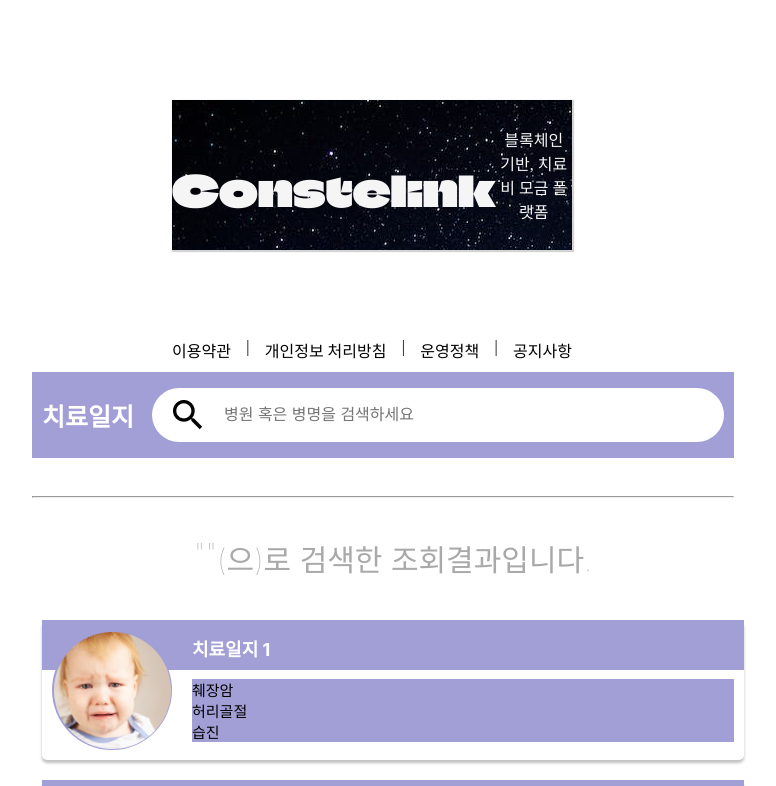
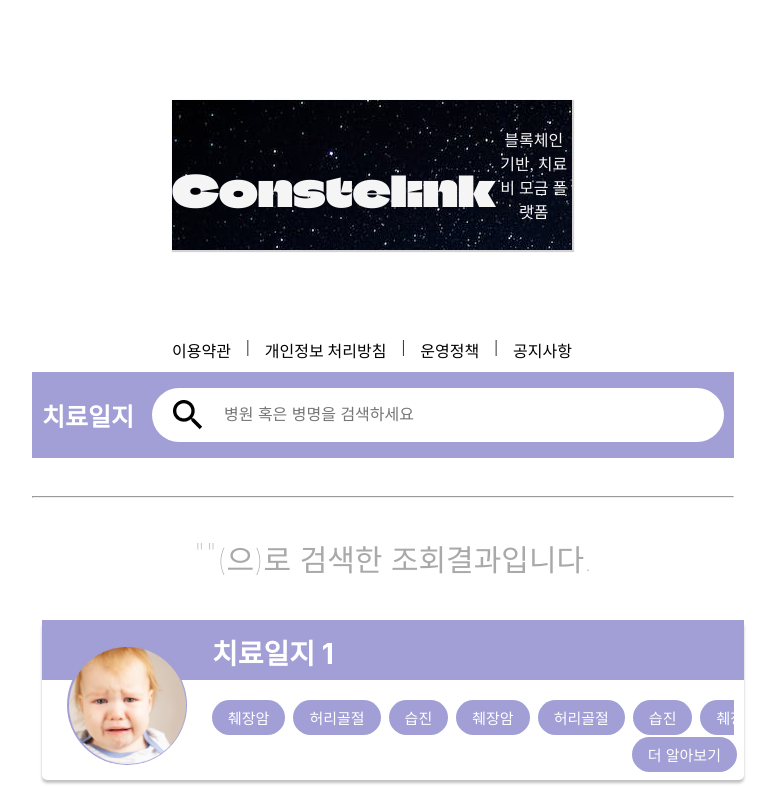
Before and after one commit to cxzlkjhgfdsa/constelink, a React (Create React App) app in the folder Frontend/: page /diary in a window 1280 px wide. Shown: the top 786 px of the page, without its empty margins (268-1044 px from the left). Built offline with nearby package versions, Linux system fonts and the light colour scheme; a web font is replaced by a local one.

Commit message:
:lipstick: [FE] 카드 UI 변경

```diff
--- a/Frontend/src/pages/RecoveryDiary.module.css
+++ b/Frontend/src/pages/RecoveryDiary.module.css
@@ -91,7 +91,7 @@
   display: flex;
   flex-direction: row;
   width: 100%;
-  height: 140px;
+  height: 160px;
   background-color: white;
   margin: 10px;
   box-shadow: 0px 3px 3px #c2c1c1;
@@ -103,7 +103,7 @@
 .cardTop {
   display: block;
   width: 100%;
-  height: 50px;
+  height: 60px;
   background-color: #A19FD5;
 }
 
@@ -117,7 +117,7 @@
   border-radius: 50%;
   background-color: #A19FD5;
   position: absolute;
-  margin : 10px;
+  margin : 25px;
 }
 
 /* 카드 이미지 */
@@ -132,7 +132,7 @@
   flex-direction: column;
   justify-content: center;
   position: absolute;
-  left: 150px; /* 왼쪽 여백 조절 */
+  left: 170px; /* 왼쪽 여백 조절 */
   right: 10px; /* 오른쪽 여백 조절 */
   color : white;
   overflow: hidden;
@@ -141,17 +141,54 @@
 }
 
 .card .title {
-  font-size: 18px;
-  margin-top: 15px;
+  font-size: 28px;
+  margin-top: 12px;
+  /* margin-bottom : 12px; */
   font-weight: bold;
 }
 
 .card .content {
-  color : black;
+  display: flex;
+  direction: row;
+  overflow-x: auto;
+  /* margin-top: 4px; */
+  margin-bottom: 20px;
+  padding-bottom: 8px;
+  font-size : 20px;
 }
 
 .card .contentItem {
+  color: white;
   background-color: #A19FD5;
   font-size: 15px;
-  /* justify-content: space-around; */
+  display: flex;
+  /* align-items: center; */
+  padding: 7px 16px;
+  border: none;
+  border-radius: 32px;
+  outline-color: black;
+  flex-grow: 0;
+  position: relative;
+  margin-right: 8px;
 }
+
+.bottomContent {
+  display: flex;
+  justify-content: flex-end;
+  margin-top: auto;
+}
+
+.detailButton {
+  color: white;
+  background-color: #A19FD5;
+  font-size: 15px;
+  display: flex;
+  align-items: center;
+  padding: 7px 16px;
+  border: none;
+  border-radius: 32px;
+  outline-color: black;
+  position: absolute;
+  right: 1%;
+  bottom: 5%;
+}
--- a/Frontend/src/pages/RecoveryDiary.tsx
+++ b/Frontend/src/pages/RecoveryDiary.tsx
@@ -11,7 +11,7 @@ const cards = [
   {
     title: "치료일지 1",
     image: profileImg1,
-    content: ["췌장암", "허리골절", "습진"],
+    content: ["췌장암", "허리골절", "습진","췌장암", "허리골절", "습진","췌장암", "허리골절", "습진"],
     hospital: "서울대병원"
   },
   {
@@ -115,6 +115,10 @@ const RecoveryDiary : React.FC = ()=>{
                   ))}
                 </div>
               </div>
+              {/* 더 알아보기 버튼(디테일페이지로 이동) */}
+              <div className={styles.bottomContent}>
+                <div className={styles.detailButton}>더 알아보기</div>
+              </div>
               </div>
           ))}
         </div>
```
Lines whose indentation alone changed are shown as unchanged.
